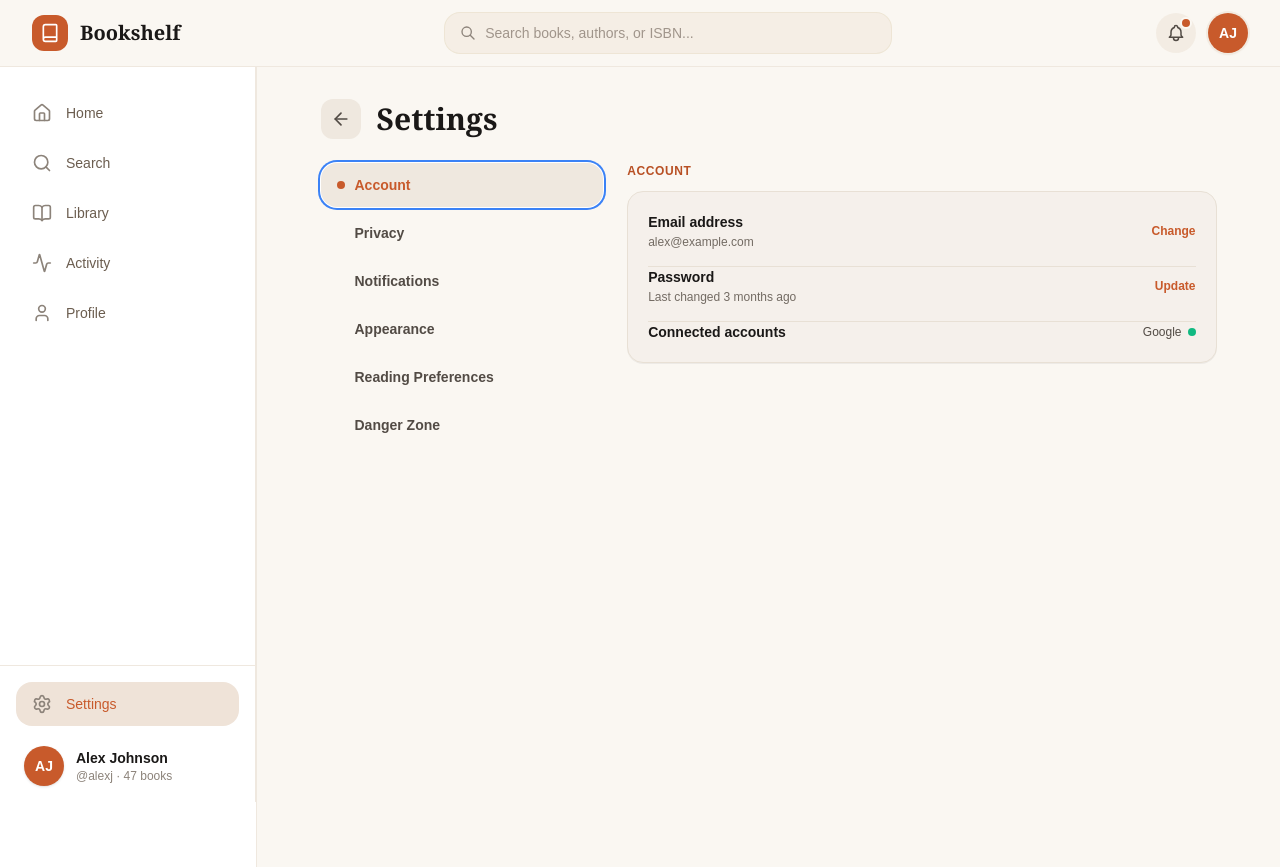
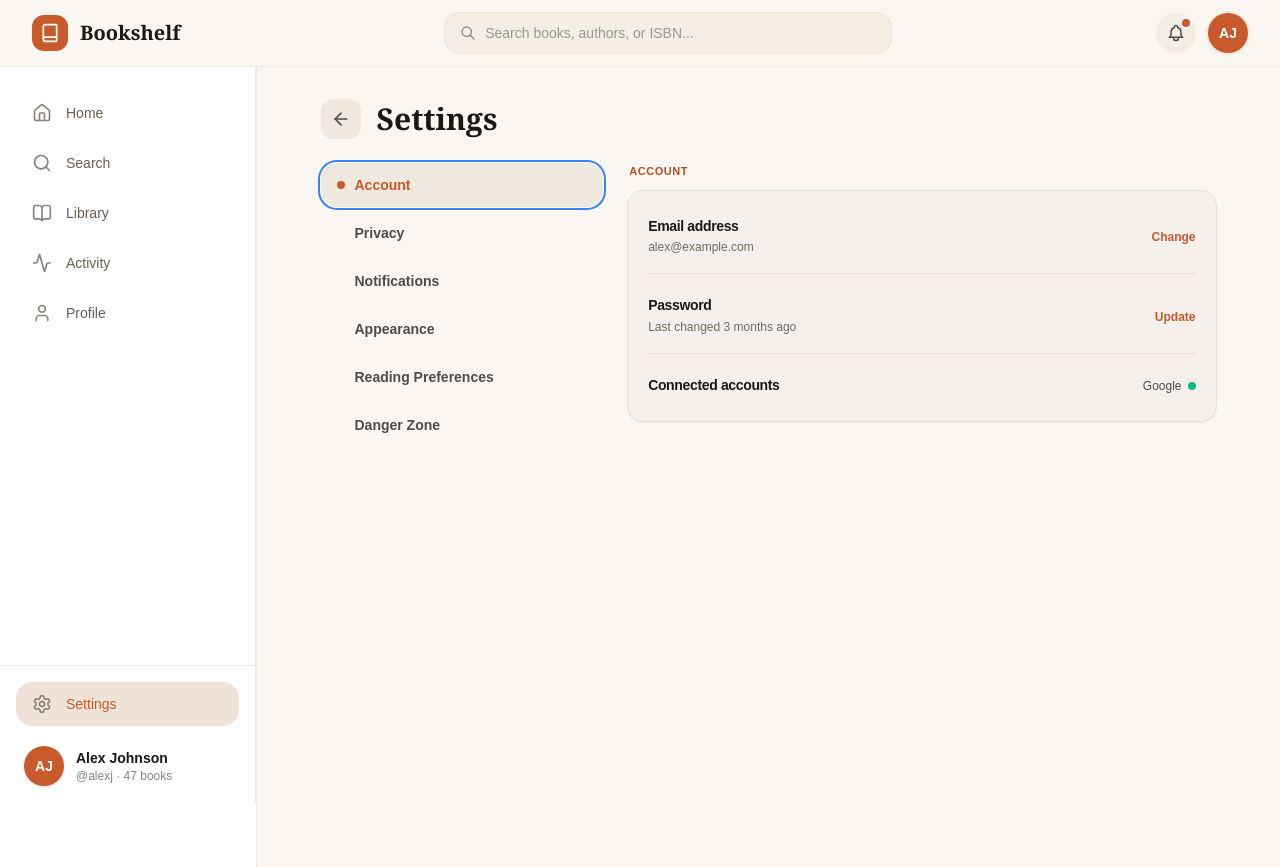
Before and after one commit to MuhammadZaeem500/book-shelf, a Next.js app: page /settings in a window 1280 px wide. Built offline with nearby package versions, Linux system fonts and the light colour scheme.

Commit message:
Minor CSS Changes

```diff
--- a/src/components/settings/SettingsRow.tsx
+++ b/src/components/settings/SettingsRow.tsx
@@ -17,15 +17,21 @@ export default function SettingsRow({
 }: SettingsRowProps) {
   return (
     <div
-      className={`flex items-center justify-between ${
+      className={`flex items-center justify-between gap-4 py-1.5 ${
         !isLast ? "pb-4 border-b border-[#E8E0D5]" : ""
       }`}
     >
-      <div className="space-y-0.5">
-        <h3 className="text-sm font-bold text-[#1A1817]">{title}</h3>
-        {subtitle && <p className="text-xs text-[#736B63]">{subtitle}</p>}
+      <div className="space-y-0.5 min-w-0 flex-1">
+        <h3 className="text-sm font-semibold text-[#1A1817] leading-snug tracking-tight">
+          {title}
+        </h3>
+        {subtitle && (
+          <p className="text-xs font-normal text-[#736B63] leading-relaxed truncate">
+            {subtitle}
+          </p>
+        )}
       </div>
-      {children}
+      <div className="shrink-0 flex items-center justify-end">{children}</div>
     </div>
   );
 }
--- a/src/components/settings/SettingsSection.tsx
+++ b/src/components/settings/SettingsSection.tsx
@@ -14,16 +14,16 @@ export default function SettingsSection({
   isDanger = false,
 }: SettingsSectionProps) {
   return (
-    <div className="space-y-3">
+    <div className="space-y-2.5">
       <h2
-        className={`text-xs font-bold tracking-wider uppercase ${
-          isDanger ? "text-[#8C837A]" : "text-[#B85024]"
+        className={`text-[11px] font-bold tracking-wider uppercase px-0.5 ${
+          isDanger ? "text-[#9E3A34]" : "text-[#B85024]"
         }`}
       >
         {title}
       </h2>
       <div
-        className={`border rounded-2xl p-5 shadow-2xs ${
+        className={`border rounded-2xl p-4 sm:p-5 shadow-2xs space-y-4 ${
           isDanger
             ? "bg-[#FFF8F7] border-[#FCD8D4]"
             : "bg-[#F5F0EB] border-[#E8E0D5]"
```
